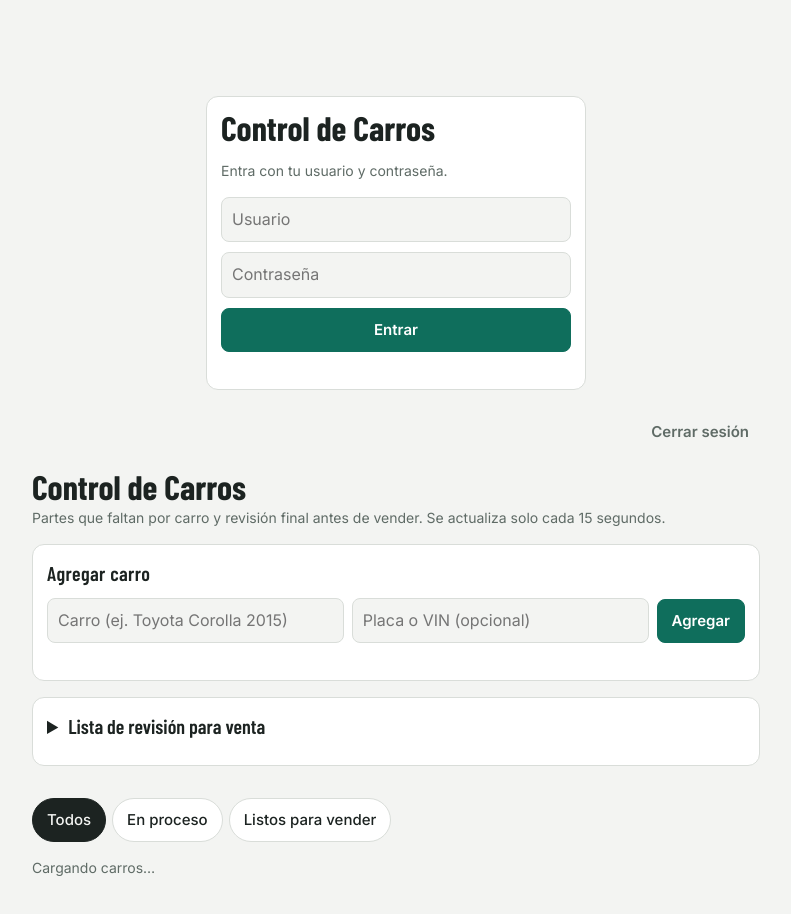
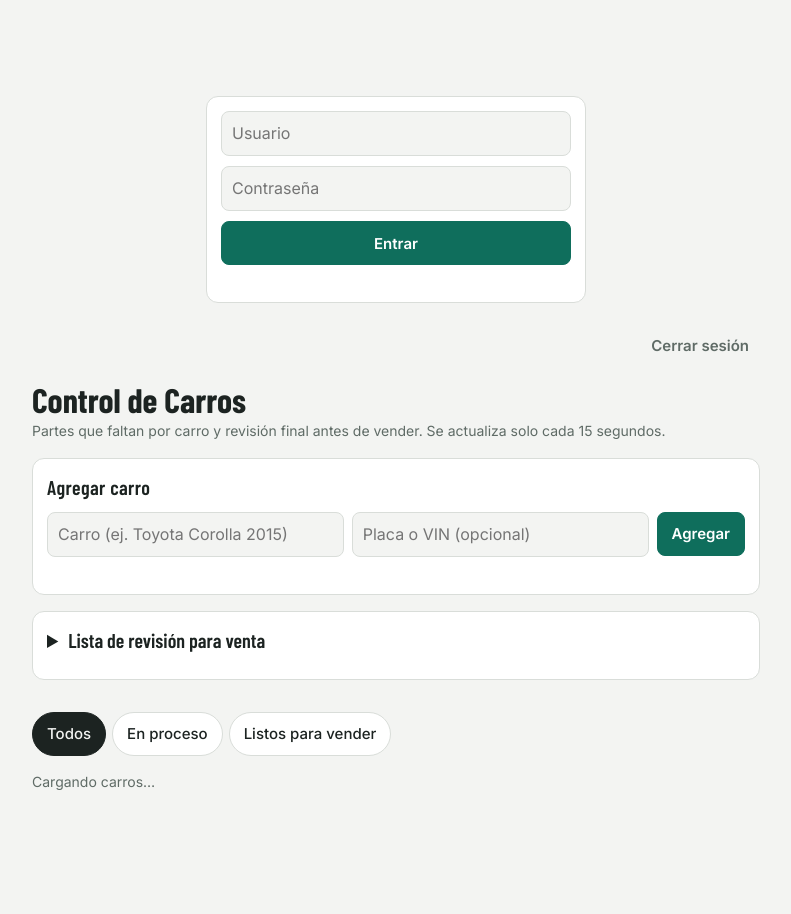
Before and after one commit to Ricardodh888/minipeques, a plain HTML site: page carros/index.html in a window 1280 px wide. Shown: the whole page, without its empty margins (244-1035 px from the left). After the commit the page ends 840 px from the top, so only its background shows below. Drawn offline with nearby package versions, Linux system fonts and the light colour scheme.

Commit message:
Pantalla de entrada solo con usuario y contraseña
Co-Authored-By: Claude Opus 5.5 <noreply@anthropic.com>
Claude-Session: https://claude.ai/code/session_01Fxx2mrbPmrzFJhu2Z2p7TH

```diff
--- a/carros/index.html
+++ b/carros/index.html
@@ -1,7 +1,7 @@
 <!DOCTYPE html>
 <html lang="es"><head><meta charset="utf-8">
 <meta name="viewport" content="width=device-width,initial-scale=1">
-<title>Control de Carros</title>
+<title>Iniciar sesión</title>
 <meta name="theme-color" content="#0f6e5c">
 <link rel="stylesheet" href="https://fonts.googleapis.com/css2?family=Barlow+Condensed:wght@600;700&family=Inter:wght@400;500;600&display=swap">
 <style>
@@ -58,7 +58,6 @@ details.panel summary small{font-family:var(--body);font-size:13px;color:var(--m
 @media (prefers-reduced-motion:reduce){*{transition:none!important}}
 </style></head><body>
 <form class="panel" id="login" hidden>
-  <h1>Control de Carros</h1><p class="sub" style="margin:0 0 6px">Entra con tu usuario y contraseña.</p>
   <input type="text" id="lu" placeholder="Usuario" aria-label="Usuario" autocomplete="username" autocapitalize="none" required>
   <input type="password" id="lp" placeholder="Contraseña" aria-label="Contraseña" autocomplete="current-password" required style="width:100%;border:1px solid var(--line);border-radius:8px;padding:10px;background:var(--bg);color:var(--ink);font-size:16px;min-height:44px">
   <button class="primary" type="submit" id="lb">Entrar</button>
@@ -90,8 +89,8 @@ async function api(fn,args,cred){const c=cred||CRED||{};
   const r=await fetch(API,{method:"POST",body:JSON.stringify({u:c.u,p:c.p,fn,args:args||[]}),credentials:"omit",redirect:"follow"});
   const d=await r.json();if(!d||d.error){if(d&&d.error==="AUTH"&&!cred)showLogin("Tu sesión ya no es válida. Entra de nuevo.");throw new Error(d&&d.error||"error")}return d;}
 let timer=null;
-function showLogin(t){CRED=null;try{localStorage.removeItem("cc_cred")}catch(e){}clearInterval(timer);$("app").hidden=true;$("login").hidden=false;$("lmsg").textContent=t||"";$("lmsg").className="msg"+(t?" err":"");}
-function startApp(){$("login").hidden=true;$("app").hidden=false;$("who").textContent="Usuario: "+CRED.u;loaded=false;load();clearInterval(timer);timer=setInterval(load,15000);}
+function showLogin(t){document.title="Iniciar sesión";CRED=null;try{localStorage.removeItem("cc_cred")}catch(e){}clearInterval(timer);$("app").hidden=true;$("login").hidden=false;$("lmsg").textContent=t||"";$("lmsg").className="msg"+(t?" err":"");}
+function startApp(){document.title="Control de Carros";$("login").hidden=true;$("app").hidden=false;$("who").textContent="Usuario: "+CRED.u;loaded=false;load();clearInterval(timer);timer=setInterval(load,15000);}
 $("login").addEventListener("submit",async e=>{e.preventDefault();const c={u:$("lu").value.trim().toLowerCase(),p:$("lp").value};if(!c.u||!c.p)return;
   $("lb").disabled=true;$("lmsg").className="msg";$("lmsg").textContent="Entrando…";
   try{await api("login",[],c);CRED=c;try{localStorage.setItem("cc_cred",JSON.stringify(c))}catch(e){}$("lp").value="";startApp()}
```
